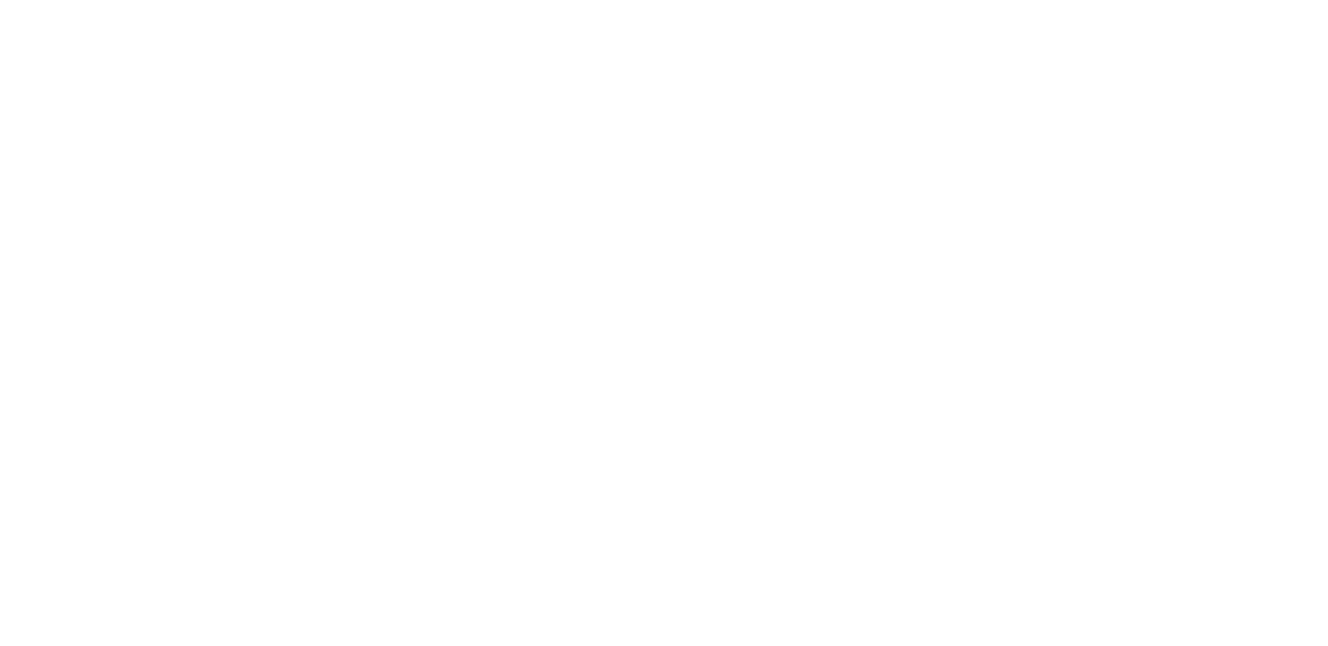
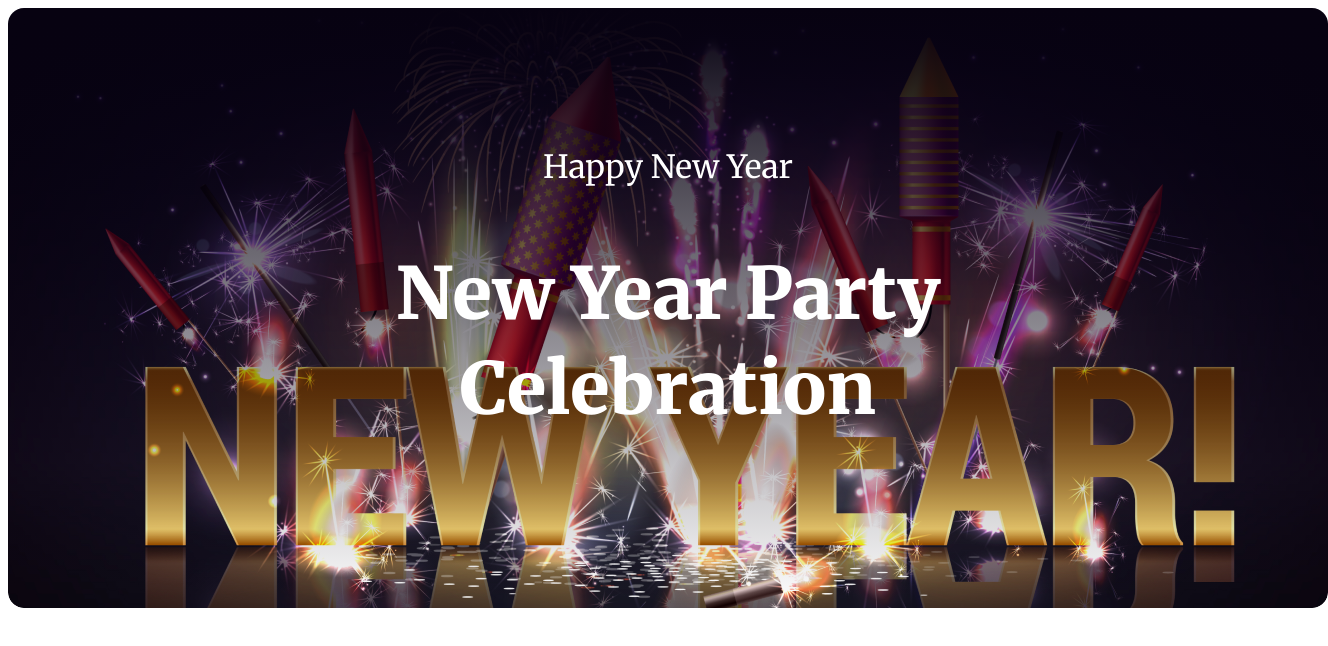
Before and after one commit to abubutahir02/new-year-offer-resources, a plain HTML site: page index.html in a window 1280 px wide. Shown: the whole page, 1328 px wide, since content can reach past the window. Drawn offline with Linux system fonts and the light colour scheme; a web font is replaced by a local one.

Commit message:
added styles

```diff
--- a/index.html
+++ b/index.html
@@ -4,9 +4,17 @@
     <meta charset="UTF-8">
     <meta name="viewport" content="width=device-width, initial-scale=1.0">
     <title>new-year-offer-resources</title>
+    <link rel="stylesheet" href="styles/index.css">
 </head>
 <body>
     <header>
+        <section class="main-boxs">
+            <div class="box">
+                <h2 class="hero-title">Happy New Year</h2>
+                <h1 class="hero-main-title">New Year Party Celebration</h1>
+
+            </div>
+        </section>
 
     </header>
     <main>
--- /dev/null
+++ b/styles/index.css
@@ -0,0 +1,58 @@
+@import url('https://fonts.googleapis.com/css2?family=Atkinson+Hyperlegible+Next:ital,wght@0,200..800;1,200..800&family=Lato:ital,wght@0,100;0,300;0,400;0,700;0,900;1,100;1,300;1,400;1,700;1,900&family=Merriweather:ital,wght@0,300;0,400;0,700;0,900;1,300;1,400;1,700;1,900&family=Open+Sans:ital,wght@0,300..800;1,300..800&family=Work+Sans:ital,wght@0,100..900;1,100..900&display=swap');
+
+*{
+    /* margin: 0; */
+    /* padding: ; */
+
+}
+
+
+
+.main-boxs{
+    height: 600px;
+    background-image:
+    linear-gradient(180.00deg, rgb(7, 2, 17),rgba(7, 2, 17, 0) 100%),
+    url(../images/Banner\ Image.png);
+
+
+    width: 1320px;
+
+
+
+    background-size: cover;
+    background-position: center;
+    background-repeat: no-repeat;
+    display: flex;
+    text-align: center;
+    justify-content: center;
+    align-items: center;
+
+
+    margin: auto;
+    border-radius: 16px;
+
+}
+
+.main-boxs .box{
+    width: 616px;
+
+}
+.hero-title{
+    color: rgb(255, 255, 255);
+font-family: Merriweather;
+font-size: 32px;
+font-weight: 400;
+line-height: 40px;
+letter-spacing: 0%;
+text-align: center;
+}
+
+.hero-main-title{
+    color: rgb(255, 255, 255);
+font-family: Merriweather;
+font-size: 72px;
+font-weight: 900;
+line-height: 95px;
+letter-spacing: 0%;
+text-align: center;
+}
```
Also changed, not shown: images/Banner Image.png (added), images/Ellipse 1.png (added), images/Group 44.png (added), images/Group 61.png (added), images/Group 70.png (added), images/Group 75.png (added), images/Group 96.png (added), images/New Year Photo.png (added), images/Rectangle 2.png (added), images/Rectangle 3.png (added), images/Rectangle 4.png (added), images/Rectangle 5.png (added), images/Rectangle 6.png (added), images/Rectangle 7.png (added), 1 more files, 1 other file.
